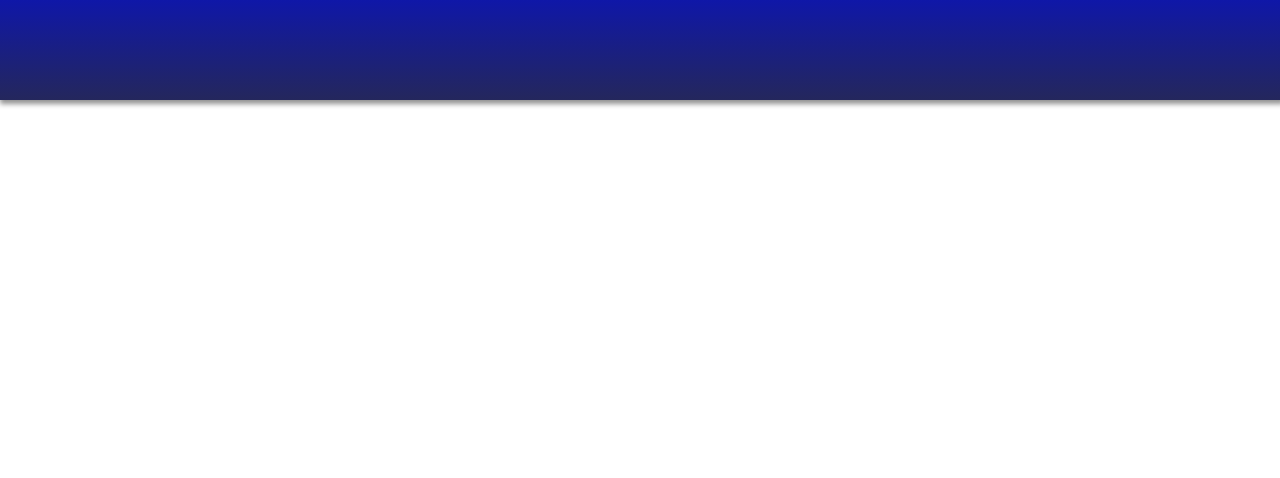
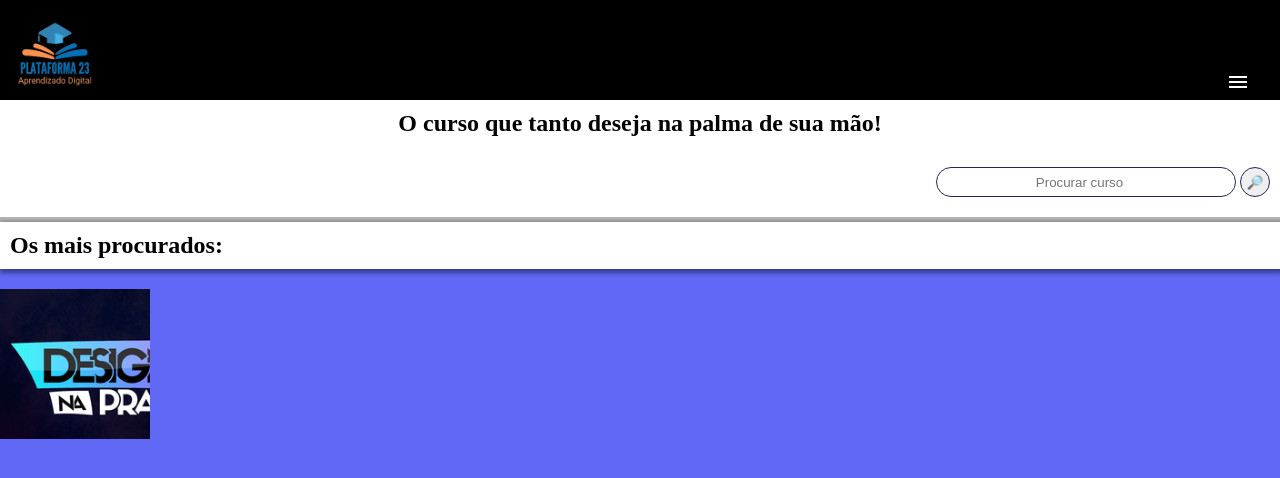
Before and after one commit to locideran/modelo-curso, a plain HTML site: page index.html in a window 1280 px wide. Drawn offline with nearby package versions, Linux system fonts and the light colour scheme.

Commit message:
colocando os cursos

```diff
--- a/estilos/style.css
+++ b/estilos/style.css
@@ -14,8 +14,101 @@
     --cor5: #24275C;
 }
 
+body {
+    background-color: var(--cor0);
+}
+
 header {
-    background-image: linear-gradient(to bottom, var(--cor3), var(--cor5));
+    position: relative;
+    background-color: black;
     height: 100px;
     box-shadow: 2px 2px 5px 2px rgba(0, 0, 0, 0.432);
 }
+
+img {
+    height: 110px;
+    width: 110px;
+}
+
+header > span {
+    position: absolute;
+    color: white;
+    right: 30px;
+    top: 70px;
+
+
+}
+
+section {
+    position: relative;
+
+}
+
+section.pesquisar {
+    margin: auto;
+    background-color: white;
+    border-bottom: 5px solid rgb(182, 182, 182);
+
+
+}
+
+section.pesquisar > h1 {
+    text-align: center;
+    padding: 10px;
+    margin-bottom: 20px;
+
+}
+
+div {
+    text-align: right;
+    margin-right: 10px;
+}
+
+
+
+input {
+    border: 1px solid var(--cor5);
+    border-radius: 20px;
+    height: 30px;
+    text-align: center;
+    margin-bottom: 20px;
+}
+
+input#icursos {
+    width: 300px;
+}
+
+input.lupa {
+    height: 30px;
+    width: 30px;
+}
+
+section#pratica {
+    position: relative;
+    margin: auto;
+    background-color: white;
+    box-shadow: 2px 2px 5px 2px rgba(0, 0, 0, 0.432);
+}
+
+section#pratica h1 {
+    padding: 10px;
+    margin-bottom: 20px;
+}
+
+div.img {
+    position: absolute;
+    background: url(../imagens/designer-pratica.png) no-repeat;
+    background-size: cover;
+    height: 150px;
+    width: 150px;
+
+
+
+}
+
+div.cursos > a {
+    background-color: #141EDB;
+    text-align: right;
+    text-decoration: none;
+    height: 50px;
+}
--- a/index.html
+++ b/index.html
@@ -6,10 +6,42 @@
     <title>PLATAFORMA 23</title>
     <link rel="shortcut icon" href="favicon.ico" type="image/x-icon">
     <link rel="stylesheet" href="estilos/style.css">
+    <link rel="stylesheet" href="https://fonts.googleapis.com/css2?family=Material+Symbols+Outlined:opsz,wght,FILL,GRAD@48,400,0,0" />
+    <script async custom-element="amp-ad" src="https://cdn.ampproject.org/v0/amp-ad-0.1.js"></script>
+
 </head>
 <body>
     <header>
+        <img src="imagens/logo-curso.png" alt="logo-curso">
+        <span class="material-symbols-outlined">
+            menu
+            </span>
+        <menu>
+            <ul>
 
+            </ul>
+        </menu>
     </header>
+    <main>
+        <section class="pesquisar">
+            <h1>O curso que tanto deseja na palma de sua mão!</h1>
+            <div>
+                <input type="search" name="cursos" id="icursos" placeholder="Procurar curso">
+                <input class="lupa" type="button" value="&#x1F50E">
+
+
+            </div>
+        </section>
+        <section id="pratica">
+            <h1>Os mais procurados:</h1>
+            <div class="img">
+            </div>
+            <div>
+
+            </div>
+        </section>
+
+    </main>
+
 </body>
 </html>
```
Also changed, not shown: cursos/designer-pratica.html (added, +11 -0 lines), imagens/designer-pratica.png (added).
